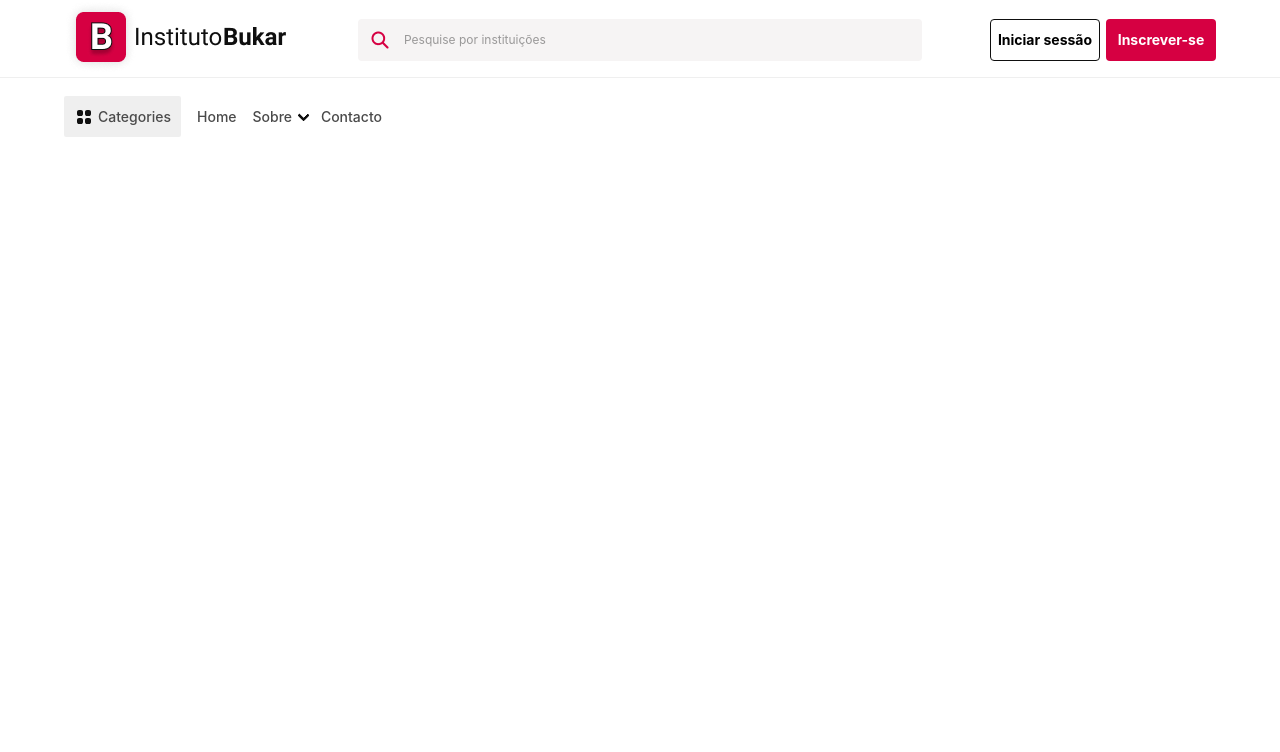
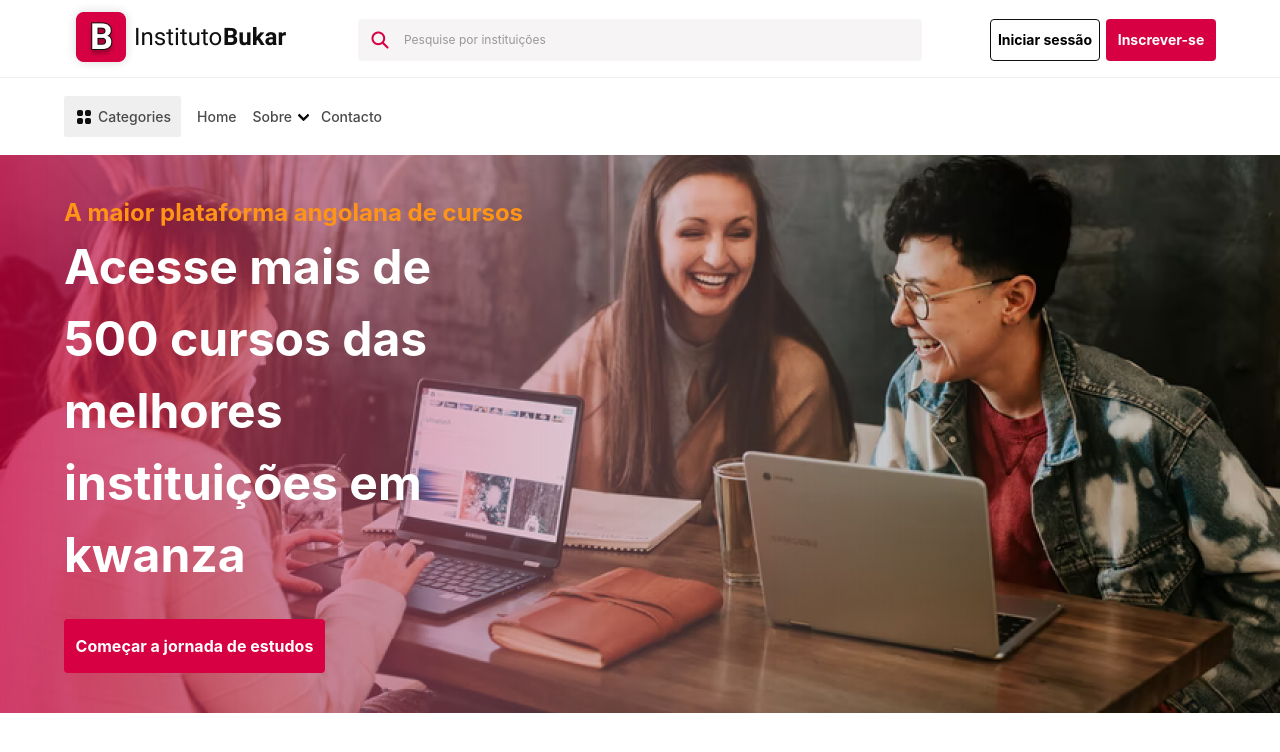
Before and after one commit to Antonio-Gabriel/nuvenz_frontEnd, a React (Create React App) app: page / in a window 1280 px wide. Shown: the top 752 px of the page. Built offline with nearby package versions, Linux system fonts and the light colour scheme.

Commit message:
create hero section

```diff
--- a/src/App.tsx
+++ b/src/App.tsx
@@ -1,3 +1,4 @@
+import { Hero } from "./components/Hero";
 import { Header } from "./layout/Header";
 import { Navbar } from "./components/Navbar";
 
@@ -9,6 +10,7 @@ function App() {
     <>
       <Header />
       <Navbar />
+      <Hero />
     </>
   );
 }
--- /dev/null
+++ b/src/components/Hero/index.tsx
@@ -0,0 +1,16 @@
+import "./styles.scss";
+
+export function Hero() {
+  return (
+    <section>
+      <div className="container">
+        <div className="text">
+          <span>A maior plataforma angolana de cursos</span>
+          <h1>Acesse mais de 500 cursos das melhores instituições em kwanza</h1>
+
+          <button>Começar a jornada de estudos</button>
+        </div>
+      </div>
+    </section>
+  );
+}
--- /dev/null
+++ b/src/components/Hero/styles.scss
@@ -0,0 +1,50 @@
+@import "../../styles/variables/variables";
+
+section {
+  background-image: url(../../assets/images/hero.png);
+  background-repeat: no-repeat;
+  background-size: cover;
+  height: 34.875rem;
+
+  display: flex !important;
+  align-items: center !important;
+
+  .text {
+    max-width: 29.125rem;
+
+    span {
+      font-size: 1.5rem;
+      font-weight: weight("bold");
+      color: var(--orange-300);
+
+      margin-bottom: 0.75rem;
+    }
+
+    h1 {
+      font-size: 3rem;
+      font-weight: weight("bold");
+      color: var(--white);
+
+      margin-bottom: 1.75rem;
+    }
+
+    button {
+      width: 261px;
+      height: 54px;
+
+      border: none;
+      border-radius: 4px;
+      background: var(--red-700);
+      color: var(--white);
+      cursor: pointer;
+
+      font-weight: weight("bold");
+
+      transition: 0.2s;
+
+      &:hover {
+        filter: brightness(0.8);
+      }
+    }
+  }
+}
```
Also changed, not shown: src/assets/images/hero.png (added).
